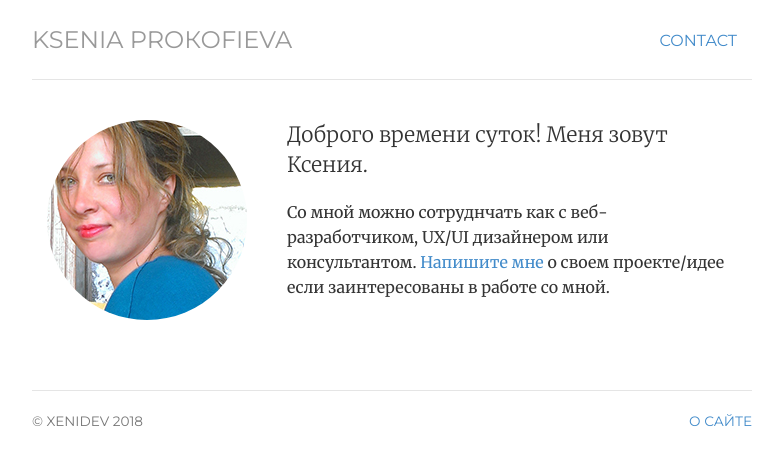
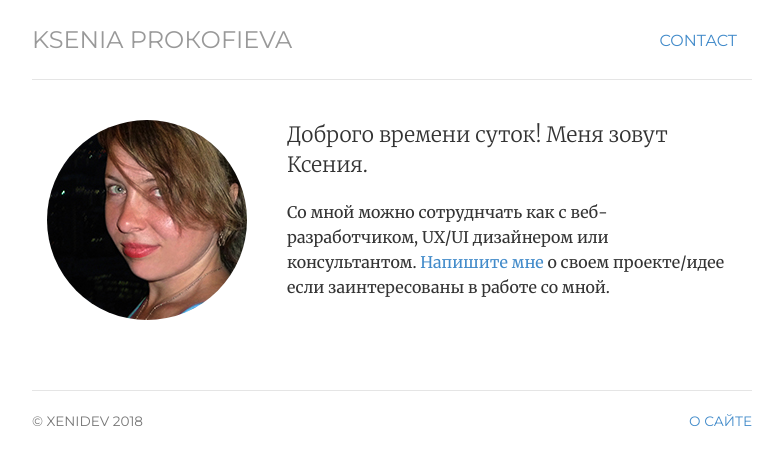
Before and after one commit to ValeraS/xenidev.github.io, a Jekyll site: the page built from index.html, in a window 1280 px wide. Shown: the top 465 px of the page, without its empty margins (248-1031 px from the left). Built offline with Jekyll 4.4.1, drawn with Linux system fonts in a browser that asks for light colours.

Commit message:
Update index.html

```diff
--- a/index.html
+++ b/index.html
@@ -9,7 +9,7 @@
 <!-- <div class="jumbotron"> -->
 <div class="row marketing">
 	<div class="col-sm-4">
-	<img  class="img-circle avatar" alt="Ksenia Proкоfieva" src="img/6.jpg">
+	<img  class="img-circle avatar" alt="Ksenia Proкоfieva" src="img/278-289.jpg">
 	</div>
 	<div itemscope itemtype="http://data-vocabulary.org/Person" class="col-sm-8">
 	<p class="lead">Доброго времени суток! Меня зовут <span itemprop="name">Ксения.</span></p>
```
